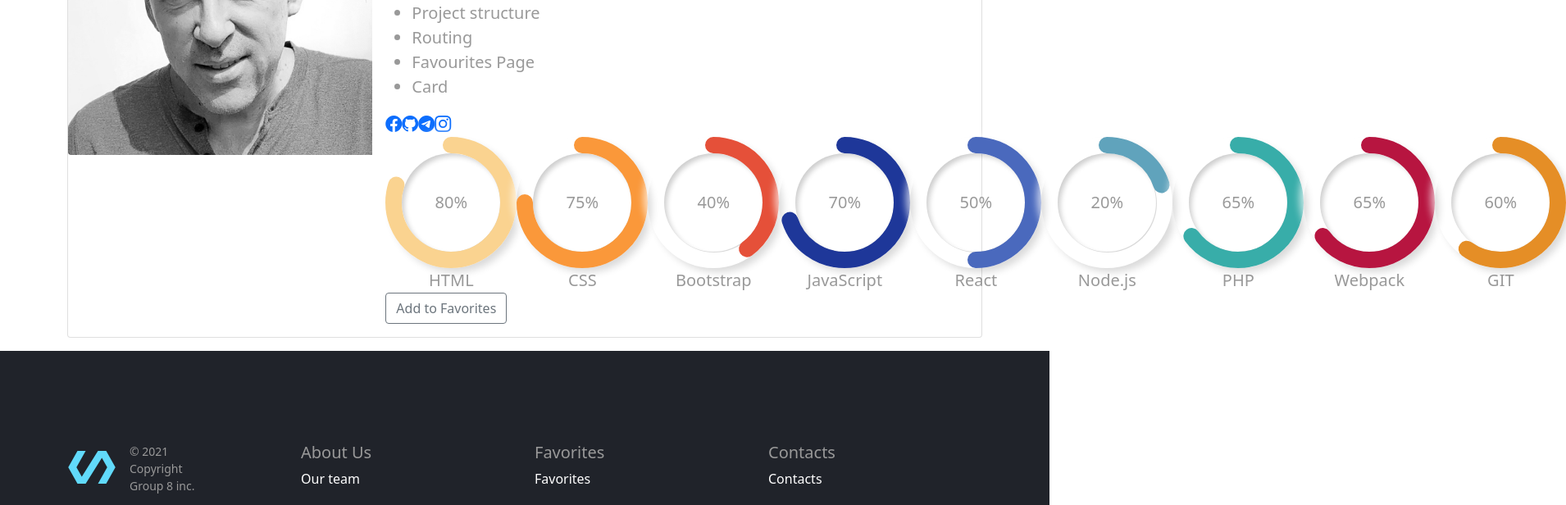
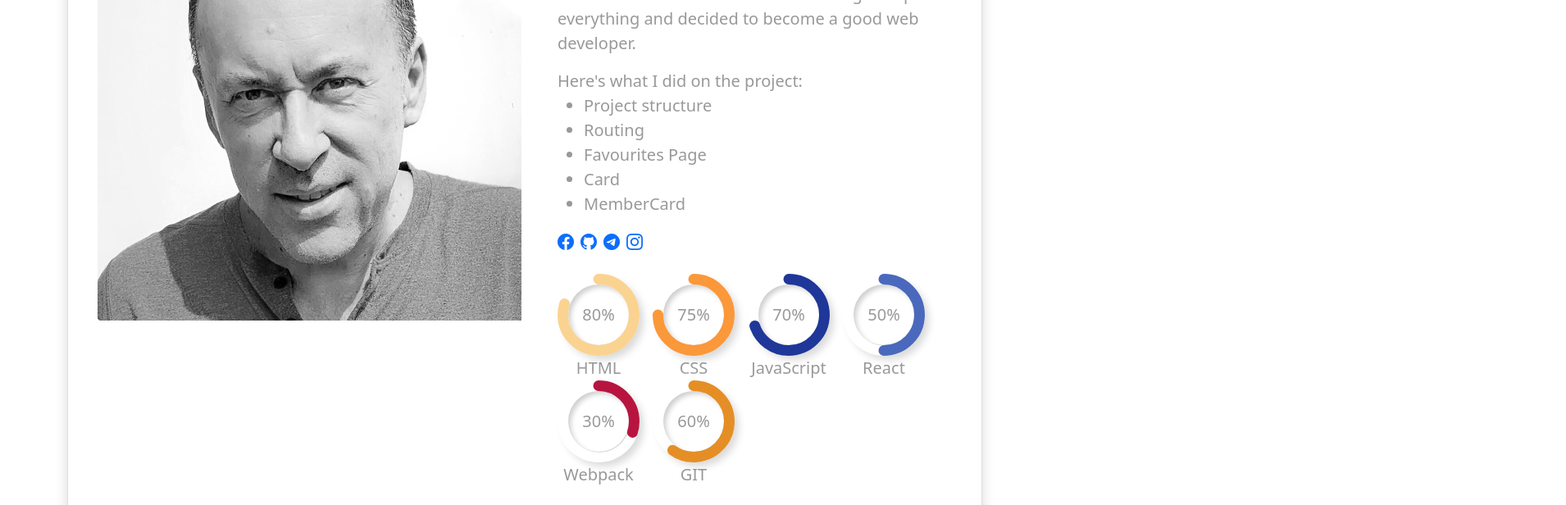
Before and after one commit to Yupiter78/hockathon-react-app, a React (Create React App) app: page /member/67rdca3eeb7f6fgeed471818 in a window 1280 px wide. Shown: the part 360-976 px from the top of the page at 82% size, 1910 px wide, since content can reach past the window. Built offline with nearby package versions, Linux system fonts and the light colour scheme.

Commit message:
intermediate version__9

```diff
--- a/src/components/member-card/member-card.jsx
+++ b/src/components/member-card/member-card.jsx
@@ -19,21 +19,27 @@ const MemberCard = ({ memberId, onFavorite }) => {
     badge,
     technologies,
   } = member;
-
   return (
-    <div className="card mb-3">
-      <div className="row g-0">
-        <div className="col-md-4">
-          <img src={photo} className="img-fluid rounded-start" alt="..." />
+    <div className="card mb-3 shadow p-3 page-wrapper">
+      <div className="row g-0 p-3 justify-content-end">
+        <div className="col-md-6">
+          <picture className="member-item-img ">
+            <img
+              src={photo}
+              className="img-fluid rounded-start"
+              alt="..."
+              loading="lazy"
+            />
+          </picture>
         </div>
-        <div className="col-md-8">
-          <Badge color={badge.color} textColor={badge.textColor}>
-            {badge.name}
-          </Badge>
+        <div className="col-md-6 ps-4 pb-4">
           <div className="card-body lead text-muted">
-            <h5 className="card-title">
+            <Badge color={badge.color} textColor={badge.textColor}>
+              {badge.name}
+            </Badge>
+            <h3 className="card-title pt-4">
               {firstName} {lastName}
-            </h5>
+            </h3>
             <p className="card-text">{about}</p>
             {role.text}{' '}
             <ul className="card-text">
@@ -41,34 +47,37 @@ const MemberCard = ({ memberId, onFavorite }) => {
                 <li key={role.componets.length - index}>{component}</li>
               ))}
             </ul>
-            <div>
+            <div className="pb-4">
               {Object.keys(socialLinks).map((key, i) => (
                 <a
                   key={Object.keys(socialLinks).length - i}
                   href={socialLinks[key]}
+                  className="pe-2"
                 >
                   <i className={`bi bi-${key}`}></i>
                 </a>
               ))}
             </div>
-            <div className="d-flex">
+            <div className="d-flex flex-wrap">
               {Object.keys(technologies).map((key, i) => (
                 <Progress
                   key={Object.keys(technologies).length - i}
                   title={technologies[key].name}
-                  value={technologies[key].lavel}
+                  value={technologies[key].level}
                   color={technologies[key].color}
                 />
               ))}
             </div>
-            <Button
-              onClick={() => onFavorite(_id)}
-              cls={`btn btn-outline-${storage[_id] ? 'danger' : 'secondary'}`}
-            >
-              {storage[_id] ? 'Remove' : 'Add to Favorites'}
-            </Button>
           </div>
         </div>
+        <Button
+          onClick={() => onFavorite(_id)}
+          cls={`btn btn-outline-${
+            storage[_id] ? 'danger' : 'secondary'
+          } btn-member-card`}
+        >
+          {storage[_id] ? 'Remove' : 'Add to Favorites'}
+        </Button>
       </div>
     </div>
   );
--- a/src/components/progress/progress.jsx
+++ b/src/components/progress/progress.jsx
@@ -4,7 +4,10 @@ import classes from './progress.module.css'
 
 const Progress = ({value = '65', title = 'HTML', color = 'cadetblue', type = 'circle'}) => {
   const [barStyle, setBarStyle] = useState({width: '0%'})
-  const [circleStyle, setCircleStyle] = useState({strokeDashoffset: 439})
+  const [circleStyle, setCircleStyle] = useState({strokeDashoffset: 273})
+
+  const length = 100  // don't forget to update strokeDashoffset
+  const innerLength = 74
 
   useEffect(() => {
     switch (type) {
@@ -32,33 +35,47 @@ const Progress = ({value = '65', title = 'HTML', color = 'cadetblue', type = 'ci
 
   return (
     <>
-      {type === 'bar' &&
+      {type === 'bar' && (
         <div>
-        <p className="mb-0">{title}</p>
-        <div className="progress">
-          <div className="progress-bar" role="progressbar" style={barStyle} aria-valuenow={value} aria-valuemin="0"
-               aria-valuemax="100">
+          <p className='mb-0'>{title}</p>
+          <div className='progress'>
+            <div
+              className='progress-bar'
+              role='progressbar'
+              style={barStyle}
+              aria-valuenow={value}
+              aria-valuemin='0'
+              aria-valuemax='100'
+            >
               {value}%
             </div>
           </div>
         </div>
-      }
+      )}
 
-      {type === 'circle' &&
-      <div className="d-flex flex-column align-items-center">
+      {type === 'circle' && (
+        <div className='d-flex flex-column align-items-center pe-3 justify-content-space-between'>
           <div className={classes.wrapper}>
             <div className={classes.outer}>
-            <div className={classes.inner}>
-              {value}%
+              <div className={classes.inner}>{value}%</div>
             </div>
-          </div>
-          <svg className={classes.svg} xmlns="http://www.w3.org/2000/svg" version="1.1">
-            <circle className={classes.circle} style={circleStyle} cx="80" cy="80" r="70"/>
+            <svg
+              className={classes.svg}
+              xmlns='http://www.w3.org/2000/svg'
+              version='1.1'
+            >
+              <circle
+                className={classes.circle}
+                style={circleStyle}
+                cx={length / 2}
+                cy={length / 2}
+                r={(length + innerLength) / 4}
+              />
             </svg>
           </div>
-        <p className="mb-0">{title}</p>
+          <p className='mb-0'>{title}</p>
         </div>
-      }
+      )}
     </>
   )
 }
--- a/src/components/progress/progress.module.css
+++ b/src/components/progress/progress.module.css
@@ -1,10 +1,16 @@
+:root {
+  --length: 100px;
+  --inner-length: 74px;
+  --line-width: 13px;
+}
+
 .wrapper {
   position: relative;
   display: flex;
   justify-content: center;
   align-items: center;
-  width: 160px;
-  height: 160px;
+  width: var(--length);
+  height: var(--length);
   border-color: lightblue;
 }
 
@@ -12,8 +18,8 @@
   display: flex;
   justify-content: center;
   align-items: center;
-  width: 160px;
-  height: 160px;
+  width: var(--length);
+  height: var(--length);
   border-radius: 50%;
   box-shadow: 6px 6px 10px -1px rgba(0, 0, 0, 0.15),
   -6px -6px 10px -1px rgba(255, 255, 255, 0.7);
@@ -23,8 +29,8 @@
   display: flex;
   justify-content: center;
   align-items: center;
-  width: 120px;
-  height: 120px;
+  width: var(--inner-length);
+  height: var(--inner-length);
   border-radius: 50%;
   box-shadow: inset 4px 4px 6px -1px rgba(0, 0, 0, 0.2),
   -4px -4px 6px -1px rgba(255, 255, 255, 0.7),
@@ -36,8 +42,8 @@
   position: absolute;
   top: 0;
   left: 0;
-  width: 160px;
-  height: 160px;
+  width: var(--length);
+  height: var(--length);
   transform: rotate(-90deg);
 }
 
@@ -46,6 +52,6 @@
   stroke-linecap: round;
   stroke-dasharray: 313;
   stroke-dashoffset: 0;
-  stroke-width: 20px;
+  stroke-width: var(--line-width);
   transition: stroke-dashoffset 600ms ease-out;
 }
--- a/src/components/slider/slider.css
+++ b/src/components/slider/slider.css
@@ -1,5 +1,6 @@
 :root {
   --swiper-theme-color: white !important;
+  --chromeAddressBarHeight: 56px;
 }
 
 .swiper-pagination-bullet {
@@ -69,3 +70,95 @@
   background-size: cover;
   background-position: left 0% bottom 78%;
 }
+
+/* Breakpoints */
+
+@media (min-width: 320px) {
+  .swiper-slider-container {
+    height: calc(100vh - 110px);
+  }
+
+  .img-swiper {
+    width: 140px;
+    height: 140px;
+    left: 2rem;
+  }
+
+  .swiper-block-parallax {
+    max-width: 260px;
+    bottom: 60px;
+    top: 12rem;
+    left: 2rem;
+    right: 0;
+  }
+
+  .swiper-parallax-title {
+    font-size: 32px;
+  }
+
+  .swiper-parallax-subtitle {
+    font-size: 16px;
+  }
+
+  .swiper-parallax-bg {
+    left: 0;
+    top: 0;
+    width: 112%;
+    height: 100%;
+    -webkit-background-size: cover;
+    background-size: cover;
+    background-position: left 52% bottom 78%;
+  }
+}
+
+@media (min-width: 560px) {
+  .swiper-slider-container {
+    height: calc(68vh);
+  }
+
+  .img-swiper {
+    width: 160px;
+    height: 160px;
+    left: 2rem;
+  }
+
+  .swiper-block-parallax {
+    min-width: 300px;
+    bottom: 60px;
+    top: 2rem;
+    left: calc(160px + 4rem);
+    right: 0;
+  }
+
+  .swiper-parallax-title {
+    font-size: 36px;
+  }
+
+  .swiper-parallax-subtitle {
+    font-size: 20px;
+  }
+
+  .swiper-parallax-bg {
+    left: 0;
+    top: 0;
+    width: 112%;
+    height: 100%;
+    -webkit-background-size: cover;
+    background-size: cover;
+    background-position: left 40% bottom 78%;
+  }
+}
+
+@media (max-width: 767.98px) {
+
+
+}
+
+@media (min-width: 991.98px) {
+}
+
+@media (max-width: 1199.98px) {
+}
+
+@media (max-width: 1399.98px) {
+}
--- a/src/db/api.members.js
+++ b/src/db/api.members.js
@@ -27,15 +27,12 @@ const members = [
     about:
       'I worked in sales for almost 30 years, but became interested in e-commerce and unexpectedly began to master JavaScript. This activity fascinated me to such an extent that I gave up everything and decided to become a good web developer.',
     technologies: {
-      html: { name: 'HTML', lavel: '80', color: colors.html },
-      css: { name: 'CSS', lavel: '75', color: colors.css },
-      bootstrap: { name: 'Bootstrap', lavel: '40', color: colors.bootstrap },
-      javascript: { name: 'JavaScript', lavel: '70', color: colors.javascript },
-      react: { name: 'React', lavel: '50', color: colors.react },
-      node: { name: 'Node.js', lavel: '20', color: colors.node },
-      php: { name: 'PHP', level: '15', color: colors.php },
+      html: { name: 'HTML', level: '80', color: colors.html },
+      css: { name: 'CSS', level: '75', color: colors.css },
+      javascript: { name: 'JavaScript', level: '70', color: colors.javascript },
+      react: { name: 'React', level: '50', color: colors.react },
       webpack: { name: 'Webpack', level: '30', color: colors.webpack },
-      git: { name: 'GIT', lavel: '60', color: colors.git },
+      git: { name: 'GIT', level: '60', color: colors.git },
     },
     socialLinks: {
       facebook: 'https://www.facebook.com/',
@@ -45,7 +42,7 @@ const members = [
     },
     role: {
       text: "Here's what I did on the project:",
-      componets: ['Project structure', 'Routing', 'Favourites Page', 'Card'],
+      componets: ['Project structure', 'Routing', 'Favourites Page', 'Card', 'MemberCard'],
     },
     badge: { name: 'quick eye', color: 'danger', textColor: false },
   },
@@ -58,12 +55,12 @@ const members = [
     about:
       'Fullstack publishing specialist, beginner javascript programmer. Favorite entertainment — programming, mathematics, philosophy.',
     technologies: {
-      html: { name: 'HTML', lavel: '90', color: colors.html },
-      css: { name: 'CSS', lavel: '60', color: colors.css },
-      bootstrap: { name: 'Bootstrap', lavel: '20', color: colors.bootstrap },
-      javascript: { name: 'JavaScript', lavel: '70', color: colors.javascript },
-      react: { name: 'React', lavel: '50', color: colors.react },
-      git: { name: 'GIT', lavel: '60', color: colors.git },
+      html: { name: 'HTML', level: '90', color: colors.html },
+      css: { name: 'CSS', level: '60', color: colors.css },
+      bootstrap: { name: 'Bootstrap', level: '20', color: colors.bootstrap },
+      javascript: { name: 'JavaScript', level: '70', color: colors.javascript },
+      react: { name: 'React', level: '50', color: colors.react },
+      git: { name: 'GIT', level: '60', color: colors.git },
     },
     socialLinks: {
       facebook: 'https://www.facebook.com/',
@@ -86,13 +83,12 @@ const members = [
     about:
       'Front end software developer. Creative, communicative and able to quickly problem solve persone.',
     technologies: {
-      html: { name: 'HTML', lavel: '90', color: colors.html },
-      css: { name: 'CSS', lavel: '90', color: colors.css },
-      bootstrap: { name: 'Bootstrap', lavel: '90', color: colors.bootstrap },
-      javascript: { name: 'JavaScript', lavel: '90', color: colors.javascript },
-      react: { name: 'React', lavel: '90', color: colors.react },
+      html: { name: 'HTML', level: '90', color: colors.html },
+      css: { name: 'CSS', level: '90', color: colors.css },
+      javascript: { name: 'JavaScript', level: '90', color: colors.javascript },
+      react: { name: 'React', level: '90', color: colors.react },
       php: { name: 'PHP', level: '90', color: colors.php },
-      git: { name: 'GIT', lavel: '90', color: colors.git },
+      git: { name: 'GIT', level: '90', color: colors.git },
     },
     socialLinks: {
       facebook: 'https://www.facebook.com/',
@@ -115,11 +111,11 @@ const members = [
     about:
       'At school, when I was little, they asked me who I wanted to become when I grew up. I said I wanted to be an archaeologist.To the question "why?", replied that I like to find something ancient, buried in the ground.',
     technologies: {
-      html: { name: 'HTML', lavel: '50', color: colors.html },
-      css: { name: 'CSS', lavel: '30', color: colors.css },
-      javascript: { name: 'JavaScript', lavel: '60', color: colors.javascript },
-      react: { name: 'React', lavel: '40', color: colors.react },
-      git: { name: 'GIT', lavel: '50', color: colors.git },
+      html: { name: 'HTML', level: '50', color: colors.html },
+      css: { name: 'CSS', level: '30', color: colors.css },
+      javascript: { name: 'JavaScript', level: '60', color: colors.javascript },
+      react: { name: 'React', level: '40', color: colors.react },
+      git: { name: 'GIT', level: '50', color: colors.git },
     },
     socialLinks: {
       facebook: 'https://www.facebook.com/',
@@ -141,13 +137,12 @@ const members = [
     photo: andrey,
     about: 'I like to set tasks and solve them.',
     technologies: {
-      html: { name: 'HTML', lavel: '90', color: colors.html },
-      css: { name: 'CSS', lavel: '90', color: colors.css },
-      bootstrap: { name: 'Bootstrap', lavel: '40', color: colors.bootstrap },
-      javascript: { name: 'JavaScript', lavel: '60', color: colors.javascript },
-      react: { name: 'React', lavel: '40', color: colors.react },
+      html: { name: 'HTML', level: '90', color: colors.html },
+      css: { name: 'CSS', level: '90', color: colors.css },
+      javascript: { name: 'JavaScript', level: '60', color: colors.javascript },
+      react: { name: 'React', level: '40', color: colors.react },
       php: { name: 'PHP', level: '40', color: colors.php },
-      git: { name: 'GIT', lavel: '10', color: colors.git },
+      git: { name: 'GIT', level: '10', color: colors.git },
     },
     socialLinks: {
       facebook: 'https://www.facebook.com/',
@@ -169,14 +164,12 @@ const members = [
     photo: yuriy,
     about: 'I like and learn to program in javascript.',
     technologies: {
-      html: { name: 'HTML', lavel: '40', color: colors.html },
-      css: { name: 'CSS', lavel: '30', color: colors.css },
-      bootstrap: { name: 'Bootstrap', lavel: '10', color: colors.bootstrap },
-      javascript: { name: 'JavaScript', lavel: '50', color: colors.javascript },
-      react: { name: 'React', lavel: '20', color: colors.react },
-      node: { name: 'Node.js', lavel: '5', color: colors.node },
+      html: { name: 'HTML', level: '40', color: colors.html },
+      css: { name: 'CSS', level: '30', color: colors.css },
+      javascript: { name: 'JavaScript', level: '50', color: colors.javascript },
+      react: { name: 'React', level: '20', color: colors.react },
       webpack: { name: 'Webpack', level: '10', color: colors.webpack },
-      git: { name: 'GIT', lavel: '10', color: colors.git },
+      git: { name: 'GIT', level: '10', color: colors.git },
     },
     socialLinks: {
       facebook: 'https://www.facebook.com/',
@@ -186,7 +179,7 @@ const members = [
     },
     role: {
       text: "Here's what I did on the project:",
-      componets: ['Members Card', 'Breadcrumbs'],
+      componets: ['MemberCard', 'Breadcrumbs'],
     },
     badge: { name: 'moderate pedant', color: 'primary', textColor: false },
   },
--- a/src/index.css
+++ b/src/index.css
@@ -137,3 +137,45 @@ a.breadcrumb-item {
 .page-wrapper {
   min-height: calc(100vh - 364px);
 }
+
+/* member */
+.member-item-img {
+  display: flex;
+  justify-content: center;
+  align-items: center;
+  width: 100%;
+}
+
+.member-item-img img {
+  max-width: 100%;
+  max-height: 600px;
+  min-height: 600px;
+  object-fit: contain;
+}
+
+.card-body {
+  padding: 0 1rem !important;
+}
+
+.btn-member-card {
+  width: 145px;
+}
+
+.page-wrapper-404 {
+  display: flex;
+  flex-direction: column;
+  align-items: center;
+  justify-items: center;
+  min-height: calc(100vh - 319px);
+  background-color: #12a4c9;
+}
+
+.block-to-home {
+  color: black;
+}
+
+.block-to-home a {
+  text-decoration: none;
+  font-size: 2rem;
+  color: black;
+}
--- a/src/pages/member.jsx
+++ b/src/pages/member.jsx
@@ -1,14 +1,17 @@
 import React from 'react';
-import { useParams } from 'react-router';
+import { useParams, Redirect } from 'react-router-dom';
+import members from '../db/api.members';
 import MemberCard from '../components/member-card/member-card';
 
 const Member = ({ onFavorite }) => {
   const params = useParams();
   const { memberId } = params;
+  const isMember = members.find((member) => member._id === memberId);
 
   return (
     <div className="container member-wrapper">
-      <MemberCard memberId={memberId} onFavorite={onFavorite} />
+      {isMember ? <MemberCard memberId={memberId} onFavorite={onFavorite} /> : <Redirect to="/404" /> }
+
     </div>
   );
 };
```
Also changed, not shown: src/components/button/button.jsx (+10 -8 lines), src/components/card/card.jsx (+20 -20 lines), src/components/slider/slider.jsx (+4 -4 lines), src/pages/404.jsx (+6 -3 lines), src/assets/images/404_notfound.png. Lines whose indentation alone changed are shown as unchanged.
